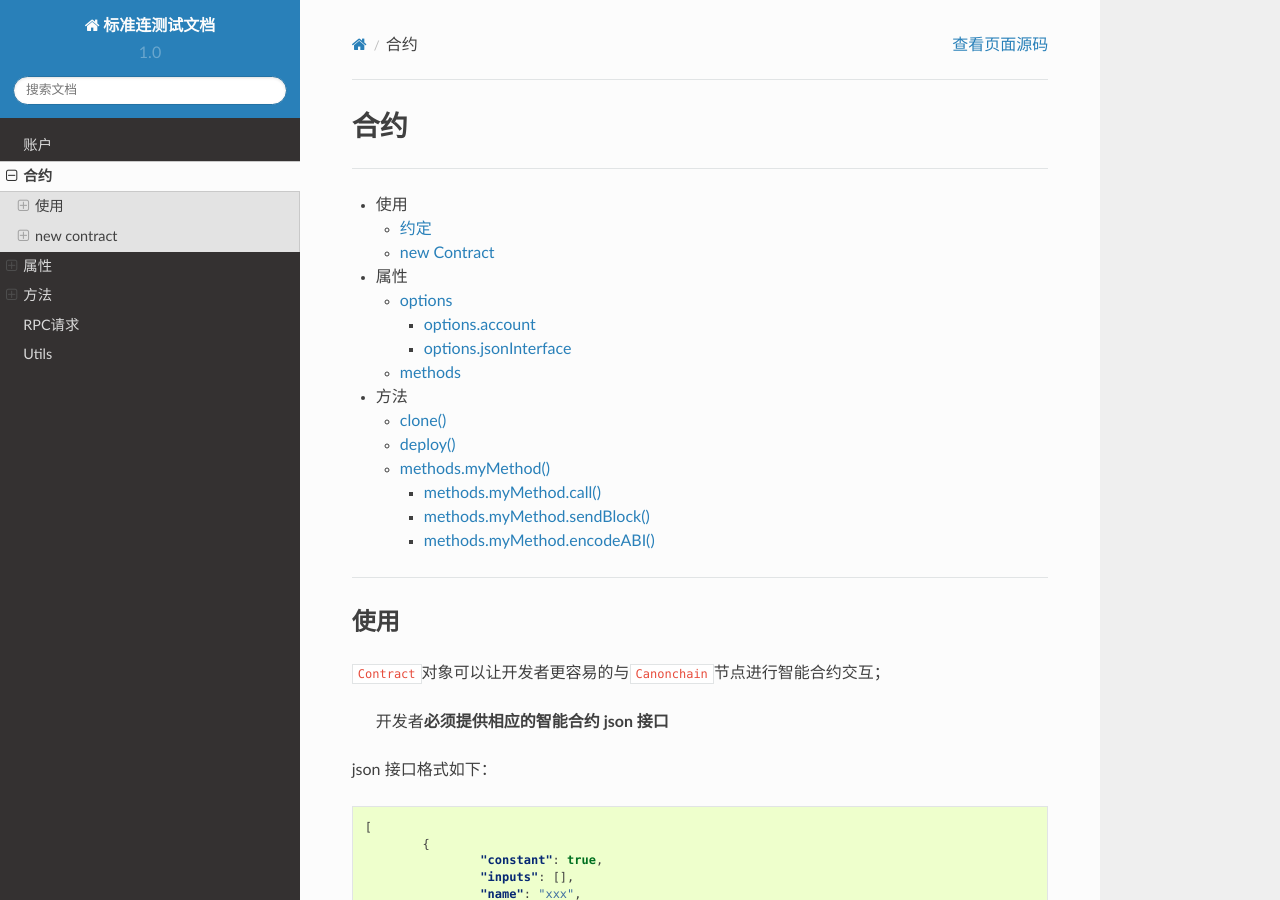
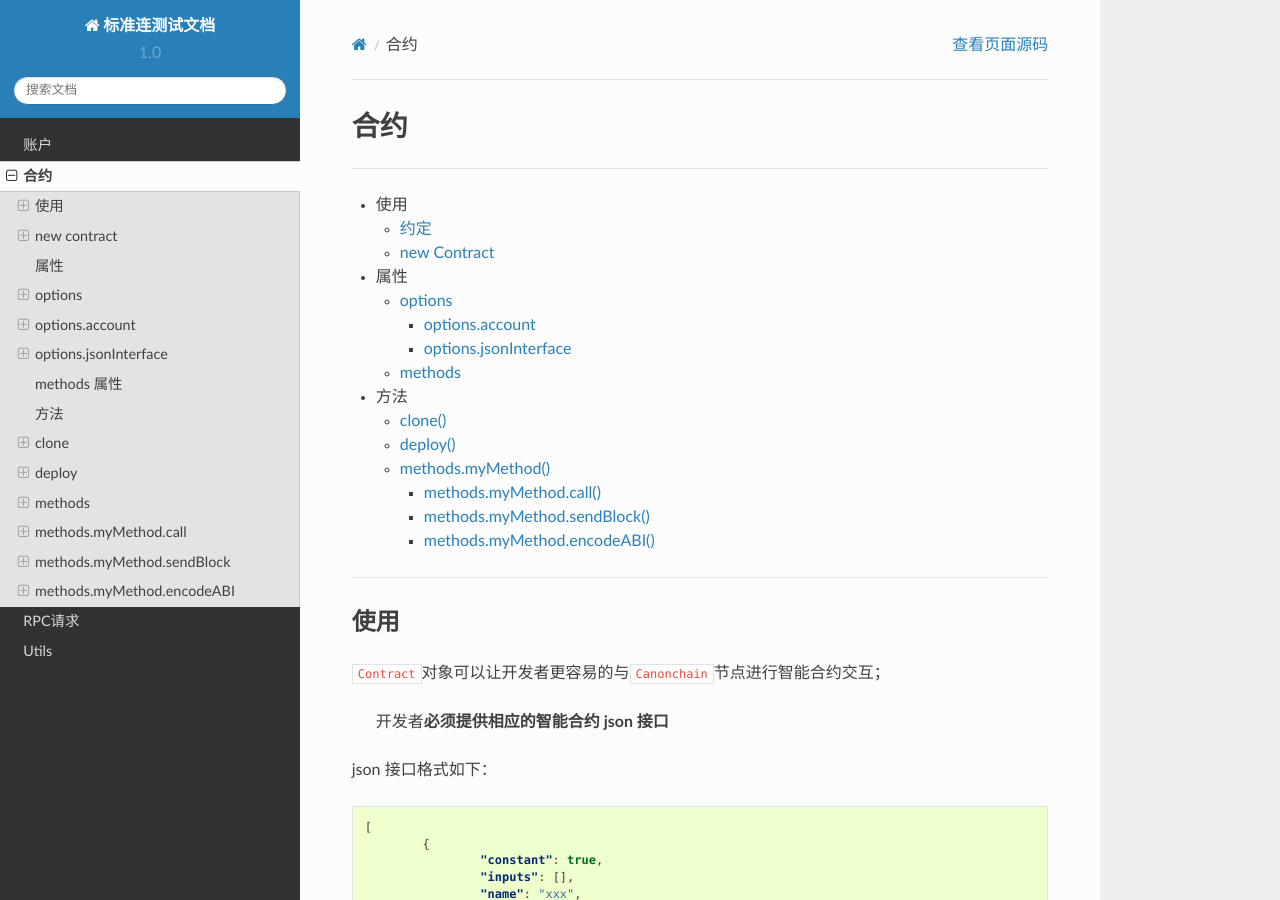
Before and after one commit to canonchain/czr.js, a Sphinx documentation site: the page built from docs/source/Contract.md, in a window 1280 px wide and 900 px high. Built offline with Sphinx 7.4.7 and the Read the Docs theme 2.0.0, drawn with Linux system fonts in a browser that asks for light colours.

Commit message:
Change 合约

```diff
--- a/docs/source/Contract.md
+++ b/docs/source/Contract.md
@@ -105,7 +105,7 @@ let myContract = new czr.Contract(
 
 ---
 
-# 属性
+## 属性
 
 - options
 
@@ -219,7 +219,7 @@ myContract.options.jsonInterface = [...];
 
 ---
 
-# 方法
+## 方法
 
 - clone
 - deploy
```
